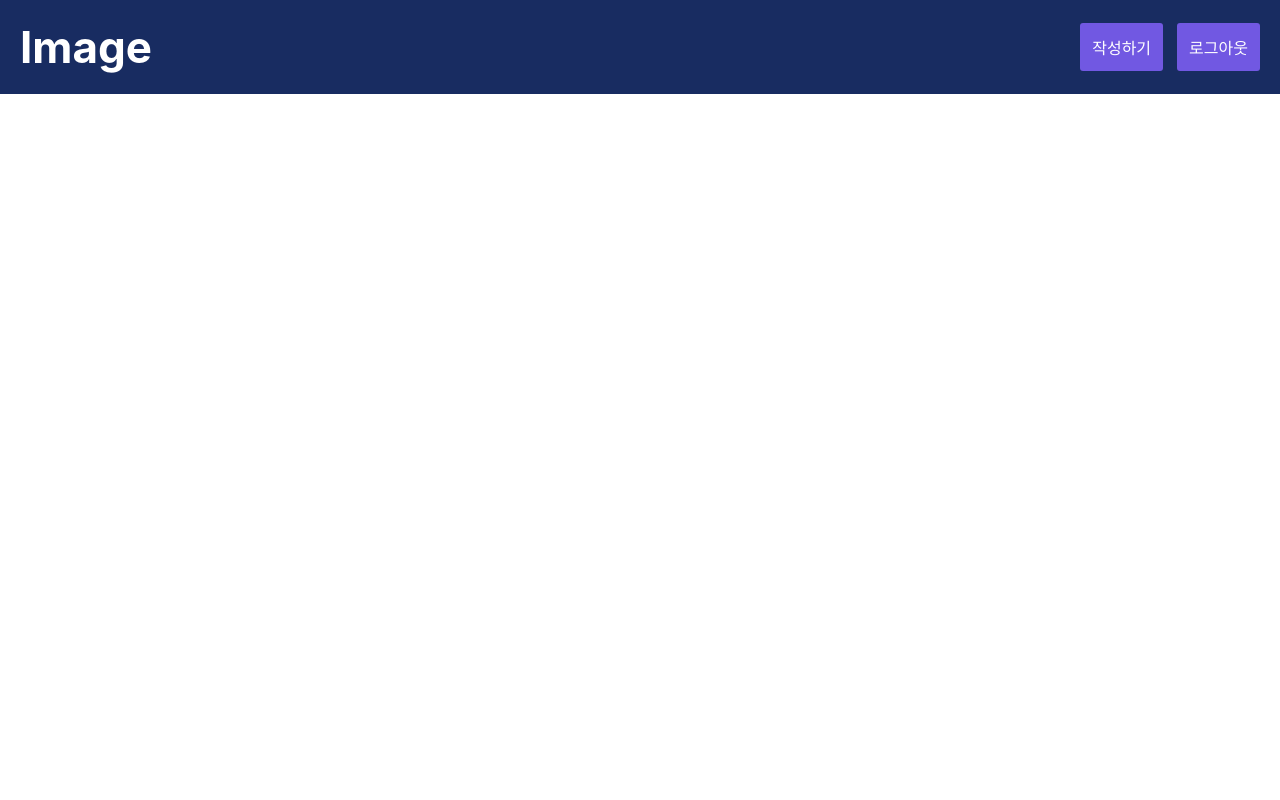
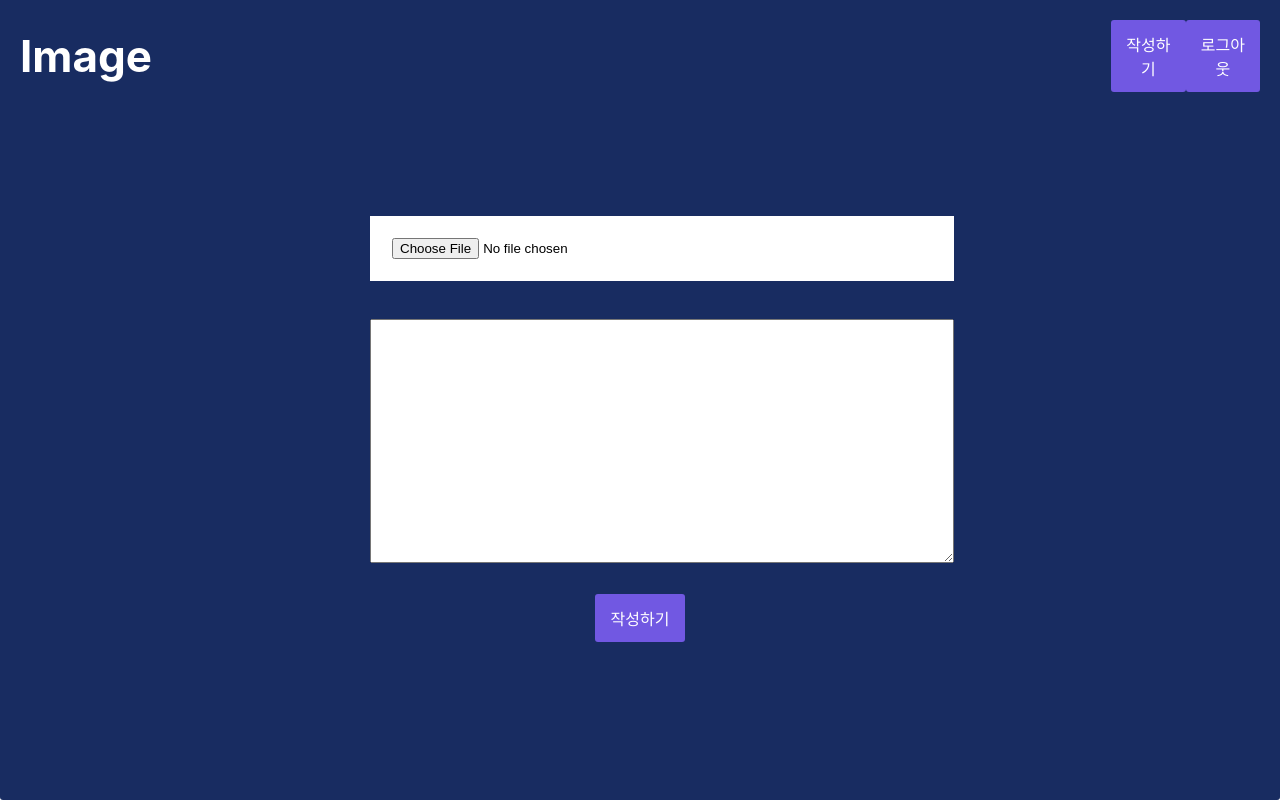
Before and after one commit to LWC-DevStudy/ProjectImage-Client, a React (Create React App) app in the folder image-community/: page /write in a window 1280 px wide. Built offline with nearby package versions, Linux system fonts and the light colour scheme.

Commit message:
💄Header, Write 뼈대 완성

```diff
--- a/image-community/src/components/Header.js
+++ b/image-community/src/components/Header.js
@@ -66,7 +66,7 @@ const Header = (props) => {
         </Grid>
 
         <Grid
-          width="14.5%"
+          width="12%"
           addstyle={() => {
             return css`
               ${flexBox('space-between')}
--- a/image-community/src/pages/Write.js
+++ b/image-community/src/pages/Write.js
@@ -1,7 +1,44 @@
+// library
 import React from 'react';
+import styled from 'styled-components';
+
+// elements
+import { Grid, Button } from '../elements';
 
 const Write = (props) => {
-  return <></>;
+  return (
+    <Grid bgColor="navy" width="100%" height="100vh">
+      <Grid margin="0 auto" height="auto">
+        <input
+          id="input--file"
+          type="file"
+          accept="image/png, image/jpeg"
+          style={{
+            backgroundColor: 'white',
+            width: '100%',
+            border: '2px solid white',
+            padding: '20px',
+            height: 'auto',
+            margin: '40% auto 5% auto',
+          }}
+        />
+
+        <Textarea />
+      </Grid>
+
+      <Grid width="90px" margin="0 auto">
+        <Button width="90px">작성하기</Button>
+      </Grid>
+    </Grid>
+  );
 };
 
+const Textarea = styled.textarea`
+  width: 100%;
+  height: 200px;
+  padding: 21px;
+  margin: 2% auto 5% auto;
+  outline: none;
+`;
+
 export default Write;
```
